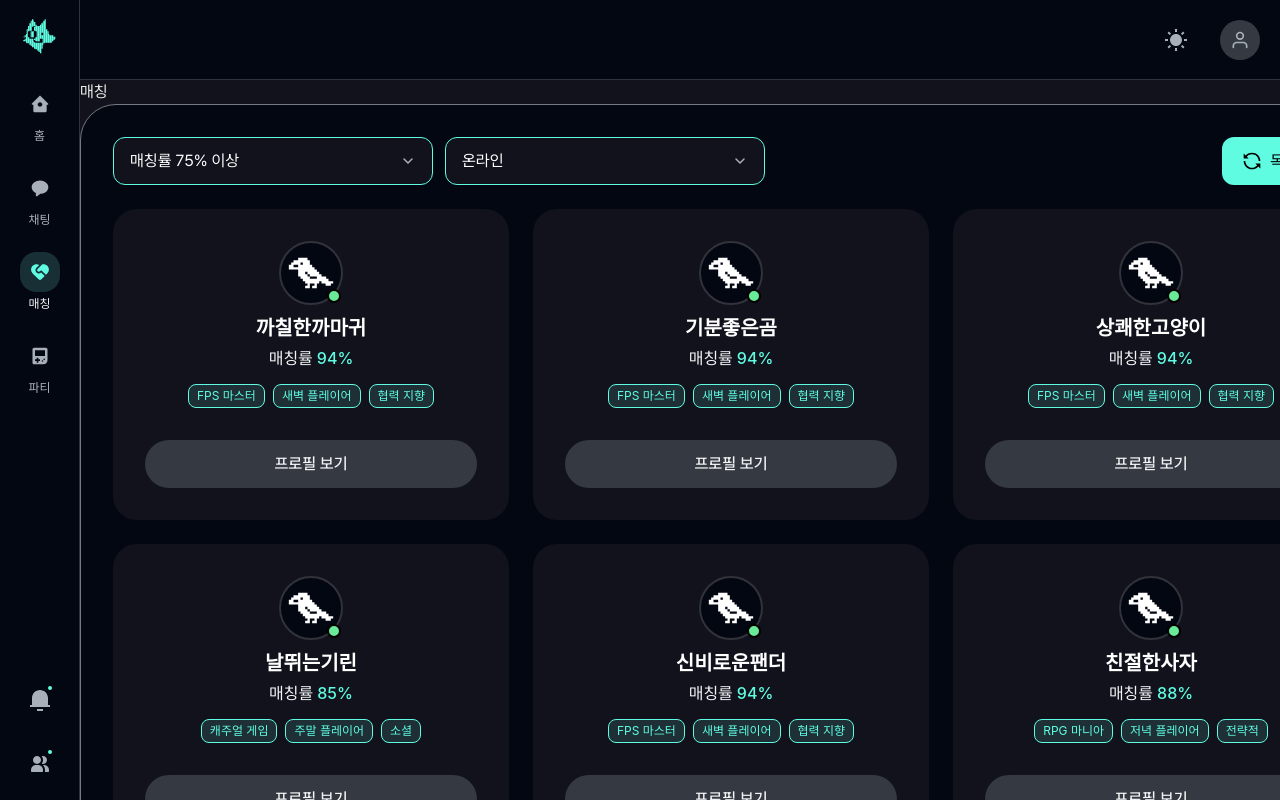
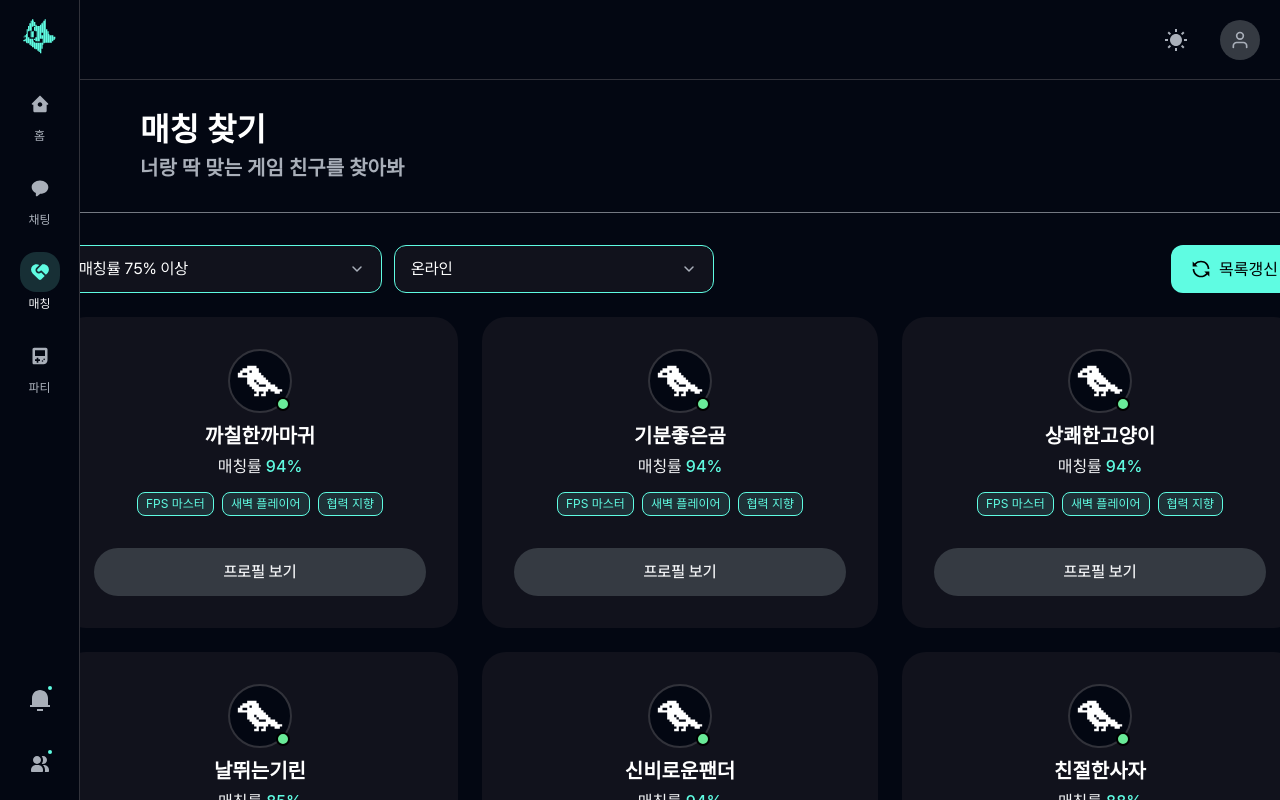
Before and after one commit to szeunkk/ReadyGo, a Next.js app: page /match in a window 1280 px wide. Built offline with nearby package versions, Linux system fonts and the light colour scheme.

Commit message:
fix: matchPage를 원래 Figma 디자인으로 복구
- 헤더 섹션 복원 (제목 + 부제목)
- 원래 레이아웃 구조 복구 (container > header > content)
- styles.module.css에 헤더 배경색 추가
- MatchList 컴포넌트 연결 복원

```diff
--- a/src/components/match/matchPage.tsx
+++ b/src/components/match/matchPage.tsx
@@ -1,13 +1,22 @@
 'use client';
 
-import { MatchList } from './ui';
+import React from 'react';
+import styles from './styles.module.css';
+import MatchList from './ui/match-list/matchList';
 
 export default function Match() {
-  // TODO: 매칭 페이지 구현
   return (
-    <div>
-      <h1>매칭</h1>
-      <MatchList matches={[]} />
+    <div className={styles.container}>
+      {/* 헤더 섹션 */}
+      <div className={styles.header}>
+        <h1 className={styles.title}>매칭 찾기</h1>
+        <p className={styles.subtitle}>너랑 딱 맞는 게임 친구를 찾아봐</p>
+      </div>
+
+      {/* 매치 리스트 섹션 */}
+      <div className={styles.content}>
+        <MatchList />
+      </div>
     </div>
   );
 }
--- a/src/components/match/styles.module.css
+++ b/src/components/match/styles.module.css
@@ -9,6 +9,7 @@
 
 /* 헤더 섹션 */
 .header {
+  background-color: var(--color-bg-primary);
   display: flex;
   flex-direction: column;
   gap: 8px;
```
